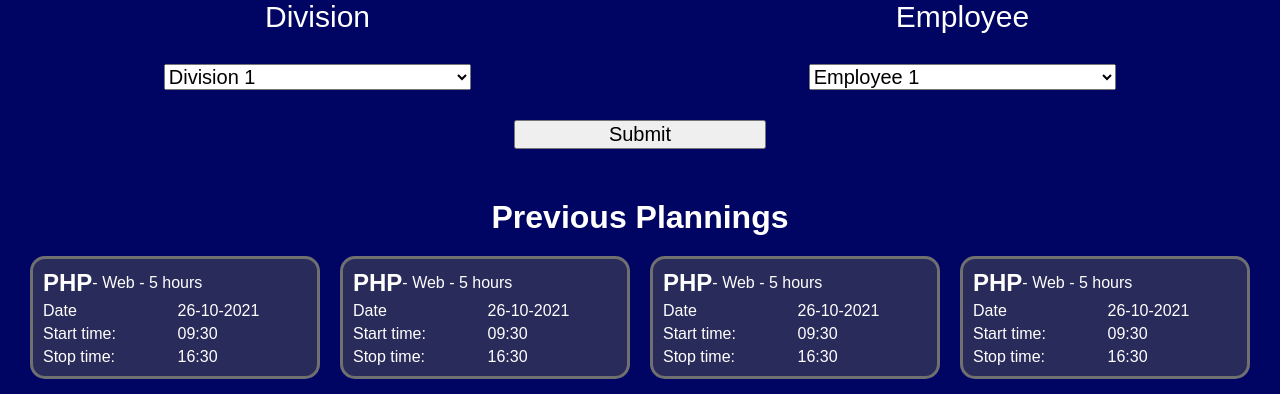
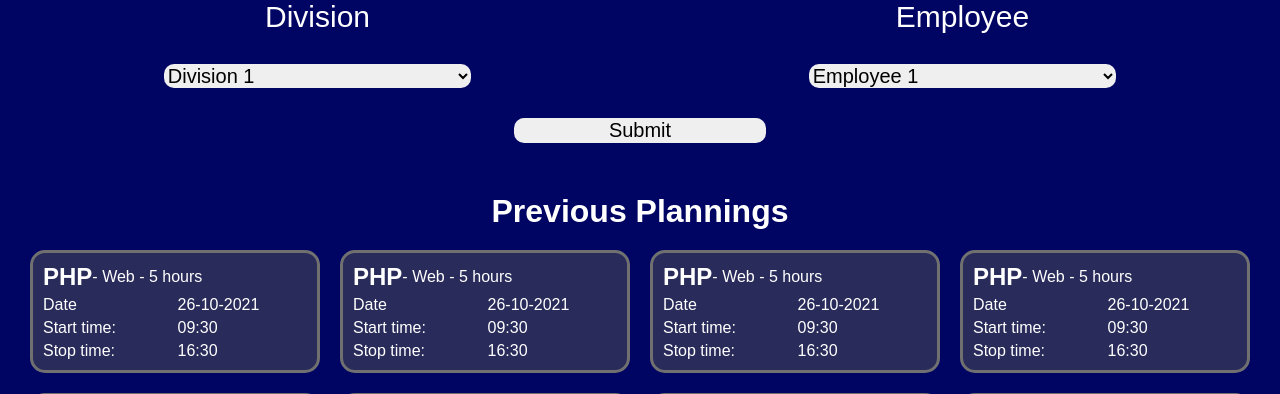
Before and after one commit to DylanEckhart/Bit-Academy, a PHP site: page /Admin/index.php in a window 1280 px wide. Shown: the part 136-530 px from the top of the page. Run offline with PHP 8.4, Linux system fonts and the light colour scheme.

Commit message:
Ishak zijn werk beter gemaakt :D

```diff
--- a/Admin/Admin_style.css
+++ b/Admin/Admin_style.css
@@ -1,5 +1,5 @@
 /*form select students*/
-#formAdmin{
+#formAdmin {
     display: grid;
     grid-gap: 30px;
     grid-template: auto / minmax(0, 1fr) minmax(0, 1fr);
@@ -11,19 +11,23 @@
     grid-row-start: 1;
 }
 
-.select{
+.select {
     margin: auto;
     color: black;
     width: 50%;
     font-size: 20px;
+    border-radius: 10px;
+    border: none;
 
 }
-button{
+button {
     font-size: 20px;
     width: 20%;
     color: black;
     grid-column: span 2;
     margin: auto;
+    border-radius: 10px;
+    border: none;
 }
 
 option {
@@ -73,6 +77,7 @@ p.ticket_desc {
     font-size: 16px;
 }
 
+/* Responsive */
 @media screen and (max-width: 1500px) {
     #PlanningGrid {
         grid-template: auto / minmax(0, 1fr) minmax(0, 1fr) minmax(0, 1fr) minmax(0, 1fr);
```
